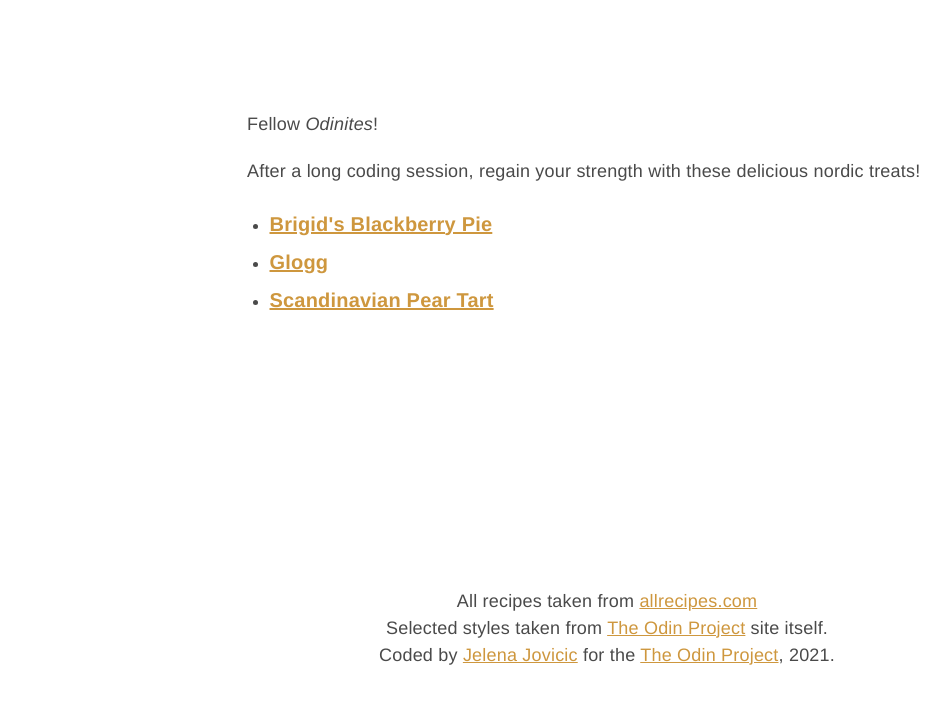
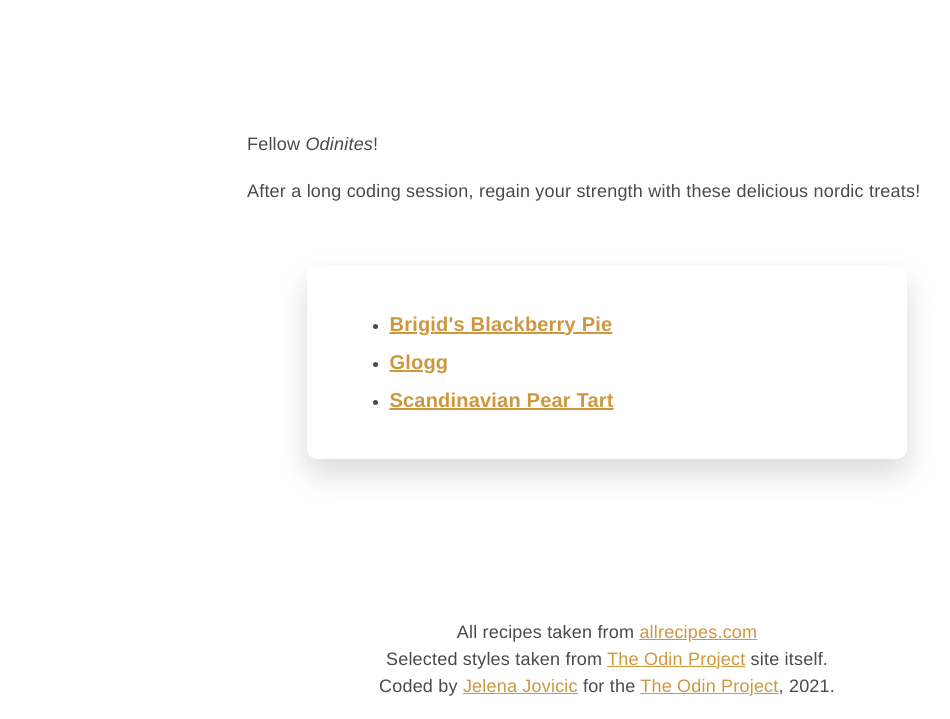
Before and after one commit to je-jo/odin-recipes, a plain HTML site: page index.html in a window 1280 px wide. Shown: the part 112-831 px from the top of the page, without its empty margins (33-983 px from the left). Before the commit the page ends 800 px from the top, so only its background shows below. Drawn offline with Linux system fonts and the light colour scheme; a web font is replaced by a local one.

Commit message:
Add Odin card to index

```diff
--- a/index.html
+++ b/index.html
@@ -20,11 +20,13 @@
     <main>
         <p>Fellow <em>Odinites</em>!</p>
         <p>After a long coding session, regain your strength with these delicious nordic treats!</p>
-        <ul>
-            <li><a href="recipes/blackberry-pie.html">Brigid's Blackberry Pie</a></li>
-            <li><a href="recipes/glogg.html">Glogg</a></li>
-            <li><a href="recipes/pear-tart.html">Scandinavian Pear Tart</a></li>
-        </ul>
+        <div class="card">
+            <ul>
+                <li><a href="recipes/blackberry-pie.html">Brigid's Blackberry Pie</a></li>
+                <li><a href="recipes/glogg.html">Glogg</a></li>
+                <li><a href="recipes/pear-tart.html">Scandinavian Pear Tart</a></li>
+            </ul>
+        </div>
     </main>
     <footer>
         <p>All recipes taken from <a href="http://www.allrecipes.com">allrecipes.com</a></p>
--- a/styles.css
+++ b/styles.css
@@ -67,8 +67,16 @@ header img {
     padding-left: 2.5em;
 }
 
+.card {
+    background-color: #fff;
+    padding: 40px 60px;
+    box-shadow: 0px 15px 30px rgba(0,0,0,0.15);
+    border-radius: 10px;
+    margin: 60px;
+}
+
 h2, p {
-    margin-bottom: 20px;
+    margin: 20px 0;
 }
 
 ul, ol {
```
